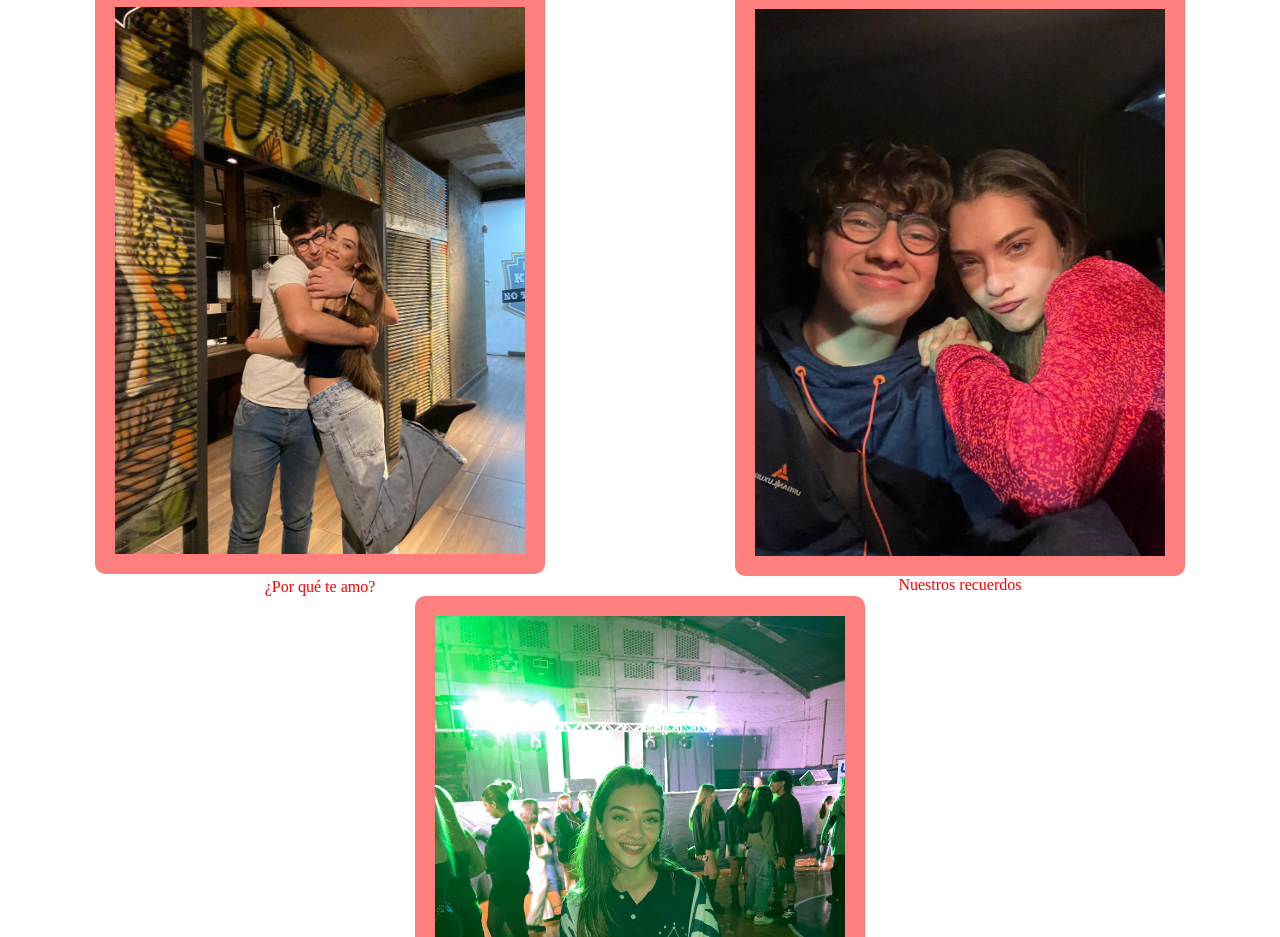
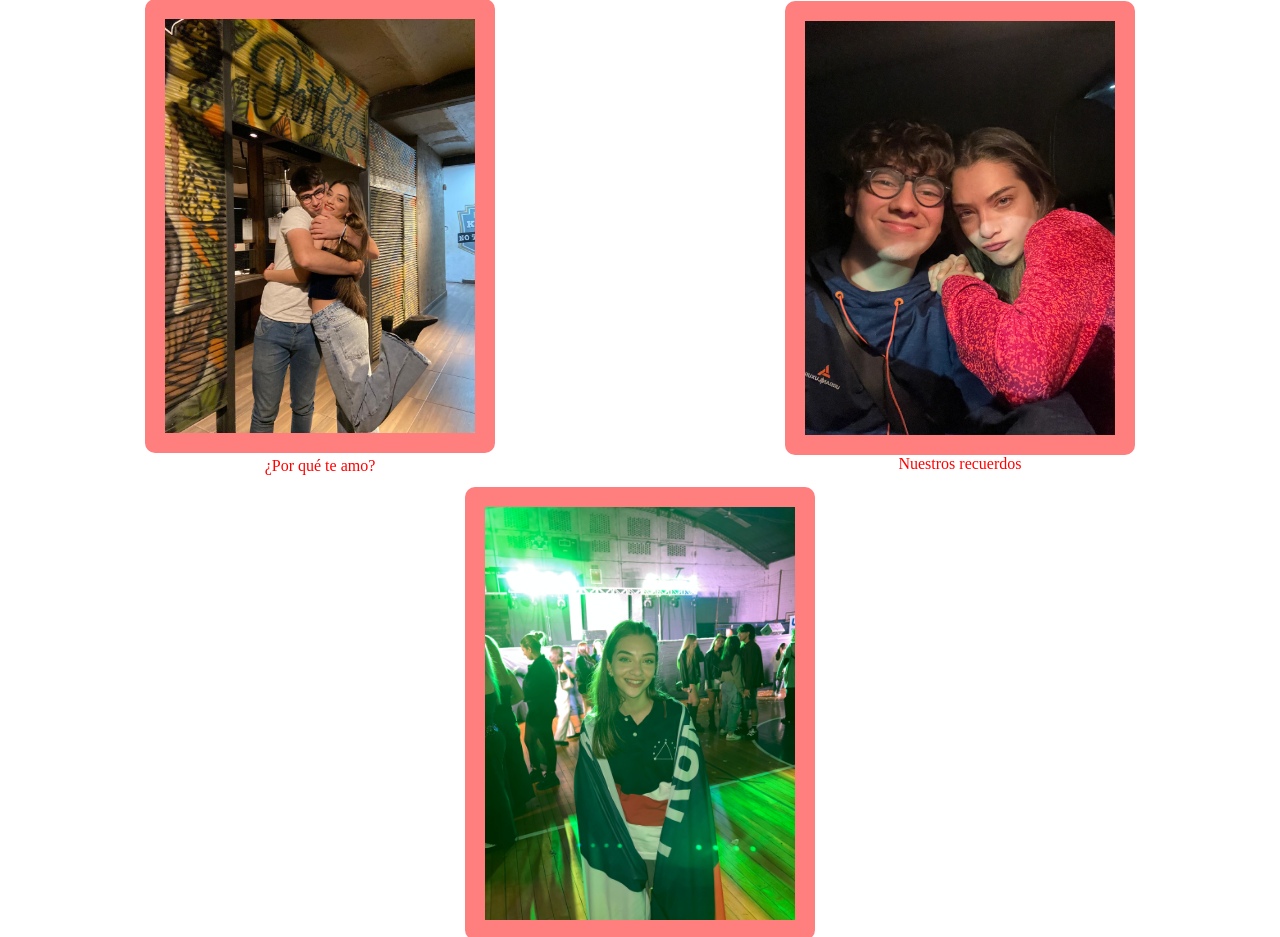
Before and after one commit to Matiussss1/Pagina-cumple-yure, a plain HTML site: page index.html in a window 1280 px wide. Shown: the part 69-1006 px from the top of the page. Drawn offline with Linux system fonts and the light colour scheme; a web font is replaced by a local one.

Commit message:
ajuste foto para cvelular mejor

```diff
--- a/styles.css
+++ b/styles.css
@@ -30,10 +30,6 @@ header{
     width: 50px;
 }
 
-.contenedor{
-    width: 100%;
-
-}
 /* ================================== */
 /* ==========Main=====================*/
 /* ================================== */
@@ -43,7 +39,7 @@ main{
     flex-direction: row;
     align-items: center;
     justify-content: space-around;
-
+    height: 500px;
 }
 
 .primerfoto{
@@ -54,9 +50,11 @@ main{
     font-family: "DynaPuff";
 
 
+
 }
+
 .imagen-porter{
-    width: 450px;
+    width: 350px;
     background-color: rgb(255, 127, 127);
     padding: 20px;
     border-radius: 10px;
@@ -71,7 +69,7 @@ main{
 
 .imagenauto{
     display: flex;
-    width: 450px;
+    width: 350px;
     background-color: rgb(255, 127, 127);
     padding: 20px;
     border-radius: 10px;
@@ -96,11 +94,10 @@ main{
     justify-content: center;
     align-items: center;
     font-family: "DynaPuff";
-
 }
 .foto-presentacion{
     display: flex;
-    width: 450px;
+    width: 350px;
     background-color: rgb(255, 127, 127);
     padding: 20px;
     border-radius: 10px;
```
